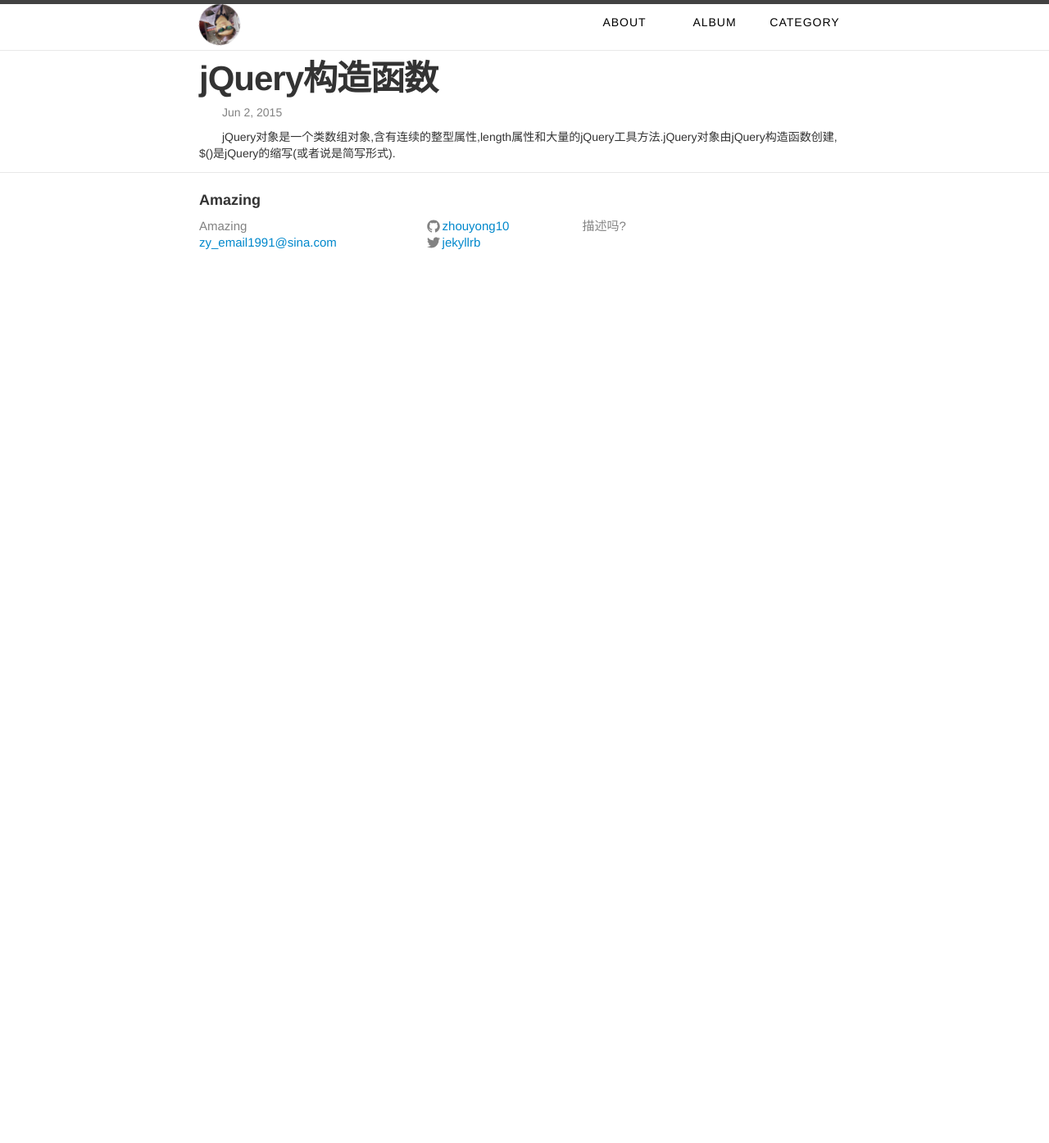
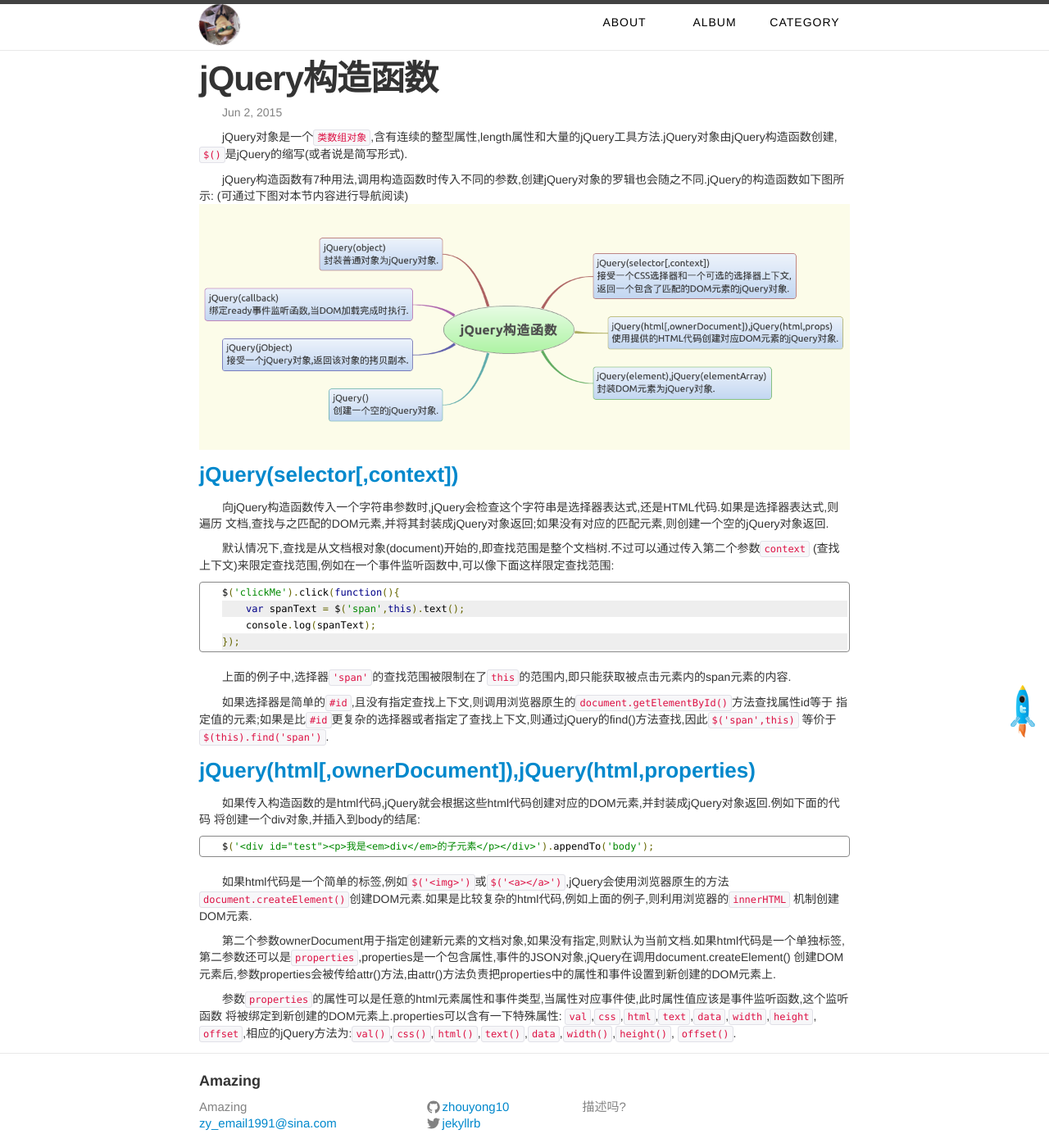
Before and after one commit to ZhouYong10/zhouyong10.github.io, a Jekyll site: the page built from _posts/jquery/2015-06-02-jquery-constructor.md, in a window 1280 px wide. Shown: the whole page at 82% size. Built offline with Jekyll 4.4.1, drawn with Linux system fonts in a browser that asks for light colours; before the commit the page ends 900 px from its top, so only the background shows below that.

Commit message:
add google-code-prettify,and add back to top function

```diff
--- a/_includes/head.html
+++ b/_includes/head.html
@@ -16,9 +16,29 @@
     <script type="text/javascript" src="/resources/javascript/jquery-1.8.3.js"></script>
     <script type="text/javascript" src="/resources/plugins/bootstrap/js/bootstrap.min.js"></script>
 
+    <!-- import google-code-prettify -->
+    <link rel="stylesheet" href='/resources/plugins/googleCodePrettify/prettify.css'>
+    <script src="/resources/plugins/googleCodePrettify/prettify.js"></script>
+    <script>
+        $(function(){
+            $("pre").addClass("prettyprint linenums");
+            prettyPrint();
+        });
+    </script>
+
     <!-- specify by self-->
     <link rel="stylesheet" href="/resources/css/menu.css"/>
     <script type="text/javascript" src="/resources/javascript/menu.js"></script>
+    <script>
+        $(function() {
+            $('<a href="#backTop" title="回到顶部"><img src="/resources/images/little_rocket.png"></a>')
+                    .css({
+                        position: 'fixed',
+                        bottom: 0,
+                        right: 0
+                    }).appendTo('body');
+        })
+    </script>
 
 
 </head>
--- a/_includes/header.html
+++ b/_includes/header.html
@@ -1,5 +1,4 @@
 <header class="site-header">
-
   <div class="wrapper">
 
     <img class="portrait" src="/resources/images/protrait.jpg"/>
--- a/_layouts/default.html
+++ b/_layouts/default.html
@@ -4,7 +4,7 @@
   {% include head.html %}
 
   <body>
-
+    <a id="backTop" name="backTop"></a>
     {% include header.html %}
     <div class="page-content">
       <div class="wrapper">
--- a/_posts/jquery/2015-06-02-jquery-constructor.md
+++ b/_posts/jquery/2015-06-02-jquery-constructor.md
@@ -5,5 +5,59 @@
 categories: jquery
 ---
 
-jQuery对象是一个类数组对象,含有连续的整型属性,length属性和大量的jQuery工具方法.jQuery对象由jQuery构造函数创建,
-$()是jQuery的缩写(或者说是简写形式).
+jQuery对象是一个`类数组对象`,含有连续的整型属性,length属性和大量的jQuery工具方法.jQuery对象由jQuery构造函数创建,
+`$()`是jQuery的缩写(或者说是简写形式).
+
+jQuery构造函数有7种用法,调用构造函数时传入不同的参数,创建jQuery对象的罗辑也会随之不同.jQuery的构造函数如下图所示:
+(可通过下图对本节内容进行导航阅读)
+<img src="/resources/images/jquery/jQueryConstructor.png" usemap="#jQueryConstructor" alt="jQuery构造函数" title="jQuery构造函数">
+<map id="jQueryConstructor" name="jQueryConstructor">
+    <area shape="rect" coords="146,42,296,80" href="#" title="封装普通对象为jQuery对象">
+    <area shape="rect" coords="480,60,728,116" href="#selector" title="通过选择器查找相应的元素,并封装为jQuery对象">
+    <area shape="rect" coords="8,103,260,142" href="#" title="绑定ready事件监听函数,当DOM加载完成时立即执行">
+    <area shape="rect" coords="28,164,260,203" href="#" title="接受一个jQuery对象,返回该对象的拷贝副本">
+    <area shape="rect" coords="158,225,296,264" href="#" title="创建一个空的jQuery对象">
+    <area shape="rect" coords="500,138,784,177" href="#html" title="使用HTML代码创建DOM元素的jQuery对象">
+    <area shape="rect" coords="480,200,698,238" href="#" title="封装DOM元素为jQuery对象">
+</map>
+
+
+###<a id="selector" name="selector">jQuery(selector[,context])</a>
+
+向jQuery构造函数传入一个字符串参数时,jQuery会检查这个字符串是选择器表达式,还是HTML代码.如果是选择器表达式,则遍历
+文档,查找与之匹配的DOM元素,并将其封装成jQuery对象返回;如果没有对应的匹配元素,则创建一个空的jQuery对象返回.
+
+默认情况下,查找是从文档根对象(document)开始的,即查找范围是整个文档树.不过可以通过传入第二个参数`context`
+(查找上下文)来限定查找范围,例如在一个事件监听函数中,可以像下面这样限定查找范围:
+
+    $('clickMe').click(function(){
+        var spanText = $('span',this).text();
+        console.log(spanText);
+    });
+
+上面的例子中,选择器`'span'`的查找范围被限制在了`this`的范围内,即只能获取被点击元素内的span元素的内容.
+
+如果选择器是简单的`#id`,且没有指定查找上下文,则调用浏览器原生的`document.getElementById()`方法查找属性id等于
+指定值的元素;如果是比`#id`更复杂的选择器或者指定了查找上下文,则通过jQuery的find()方法查找,因此`$('span',this)`
+等价于`$(this).find('span')`.
+
+
+###<a id="html" name="html">jQuery(html[,ownerDocument]),jQuery(html,properties)</a>
+
+如果传入构造函数的是html代码,jQuery就会根据这些html代码创建对应的DOM元素,并封装成jQuery对象返回.例如下面的代码
+将创建一个div对象,并插入到body的结尾:
+
+    $('<div id="test"><p>我是<em>div</em>的子元素</p></div>').appendTo('body');
+
+如果html代码是一个简单的标签,例如`$('<img>')`或`$('<a></a>')`,jQuery会使用浏览器原生的方法
+`document.createElement()`创建DOM元素.如果是比较复杂的html代码,例如上面的例子,则利用浏览器的`innerHTML`
+机制创建DOM元素.
+
+第二个参数ownerDocument用于指定创建新元素的文档对象,如果没有指定,则默认为当前文档.如果html代码是一个单独标签,
+第二参数还可以是`properties`,properties是一个包含属性,事件的JSON对象,jQuery在调用document.createElement()
+创建DOM元素后,参数properties会被传给attr()方法,由attr()方法负责把properties中的属性和事件设置到新创建的DOM元素上.
+
+参数`properties`的属性可以是任意的html元素属性和事件类型,当属性对应事件使,此时属性值应该是事件监听函数,这个监听函数
+将被绑定到新创建的DOM元素上.properties可以含有一下特殊属性: `val`,`css`,`html`,`text`,`data`,`width`,`height`,
+`offset`,相应的jQuery方法为:`val()`,`css()`,`html()`,`text()`,`data`,`width()`,`height()`,
+`offset()`.
--- a/_sass/_base.scss
+++ b/_sass/_base.scss
@@ -100,7 +100,7 @@
 
     &:hover {
         color: $text-color;
-        text-decoration: underline;
+        text-decoration: none;
     }
 }
 
--- /dev/null
+++ b/resources/plugins/googleCodePrettify/prettify.css
@@ -0,0 +1 @@
+.pln{color:#000}@media screen{.str{color:#080}.kwd{color:#008}.com{color:#800}.typ{color:#606}.lit{color:#066}.pun,.opn,.clo{color:#660}.tag{color:#008}.atn{color:#606}.atv{color:#080}.dec,.var{color:#606}.fun{color:red}}@media print,projection{.str{color:#060}.kwd{color:#006;font-weight:bold}.com{color:#600;font-style:italic}.typ{color:#404;font-weight:bold}.lit{color:#044}.pun,.opn,.clo{color:#440}.tag{color:#006;font-weight:bold}.atn{color:#404}.atv{color:#060}}pre.prettyprint{padding:2px;border:1px solid #888}ol.linenums{margin-top:0;margin-bottom:0}li.L0,li.L1,li.L2,li.L3,li.L5,li.L6,li.L7,li.L8{list-style-type:none}li.L1,li.L3,li.L5,li.L7,li.L9{background:#eee}
```
Also changed, not shown: resources/images/little_rocket.png (added), resources/plugins/googleCodePrettify/prettify.js (added).
